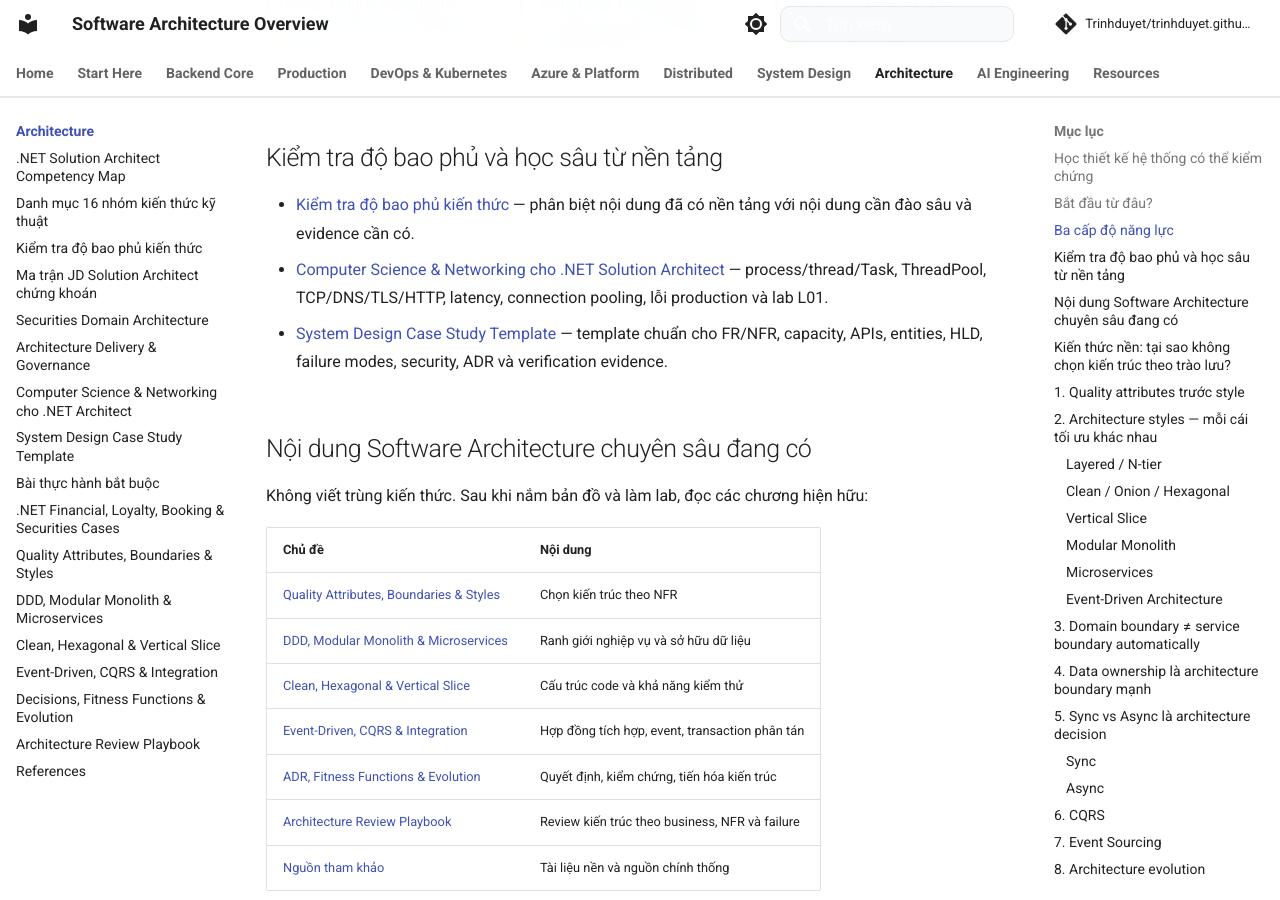
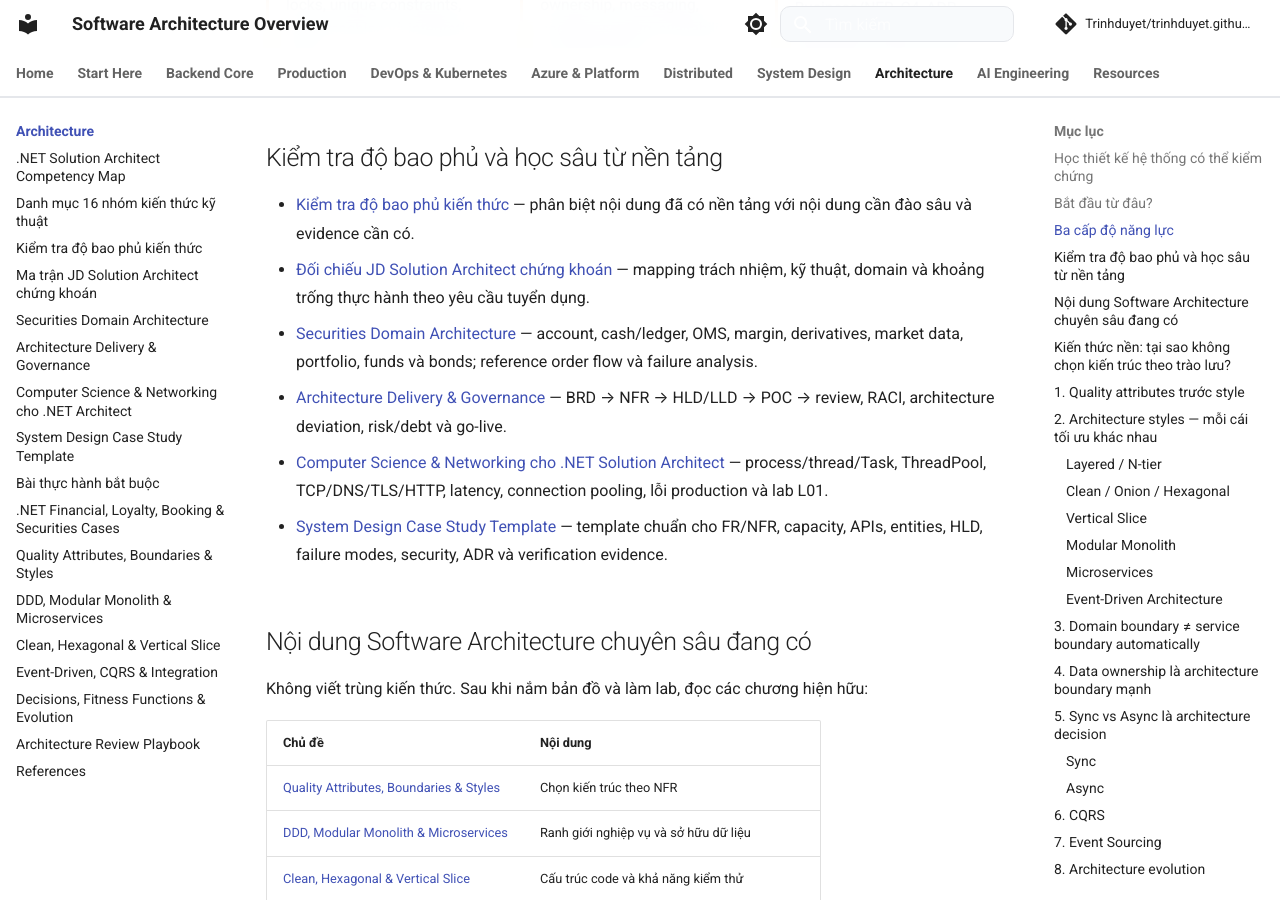
Before and after one commit to Trinhduyet/trinhduyet.github.io, an MkDocs documentation site: the page built from docs/25-software-architecture/README.md, in a window 1280 px wide and 900 px high, scrolled down 1650 px. Built offline with MkDocs 1.6.1 and Material for MkDocs 9.7.7, drawn with Linux system fonts in a browser that asks for light colours; comment, search, counter and statistics services are not loaded.

Commit message:
docs(architecture): link securities JD learning path from overview

```diff
--- a/docs/25-software-architecture/README.md
+++ b/docs/25-software-architecture/README.md
@@ -44,6 +44,9 @@ Từ **C# / SQL Server** đến **Distributed Systems, HLD, LLD, Cloud và vận
 ## Kiểm tra độ bao phủ và học sâu từ nền tảng
 
 - [Kiểm tra độ bao phủ kiến thức](solution-architect-completeness-review.md) — phân biệt nội dung đã có nền tảng với nội dung cần đào sâu và evidence cần có.
+- [Đối chiếu JD Solution Architect chứng khoán](solution-architect-jd-coverage.md) — mapping trách nhiệm, kỹ thuật, domain và khoảng trống thực hành theo yêu cầu tuyển dụng.
+- [Securities Domain Architecture](securities-domain-architecture.md) — account, cash/ledger, OMS, margin, derivatives, market data, portfolio, funds và bonds; reference order flow và failure analysis.
+- [Architecture Delivery & Governance](solution-architecture-delivery-governance.md) — BRD → NFR → HLD/LLD → POC → review, RACI, architecture deviation, risk/debt và go-live.
 - [Computer Science & Networking cho .NET Solution Architect](computer-science-networking-dotnet-architect.md) — process/thread/Task, ThreadPool, TCP/DNS/TLS/HTTP, latency, connection pooling, lỗi production và lab L01.
 - [System Design Case Study Template](system-design-case-study-template.md) — template chuẩn cho FR/NFR, capacity, APIs, entities, HLD, failure modes, security, ADR và verification evidence.
 
```
